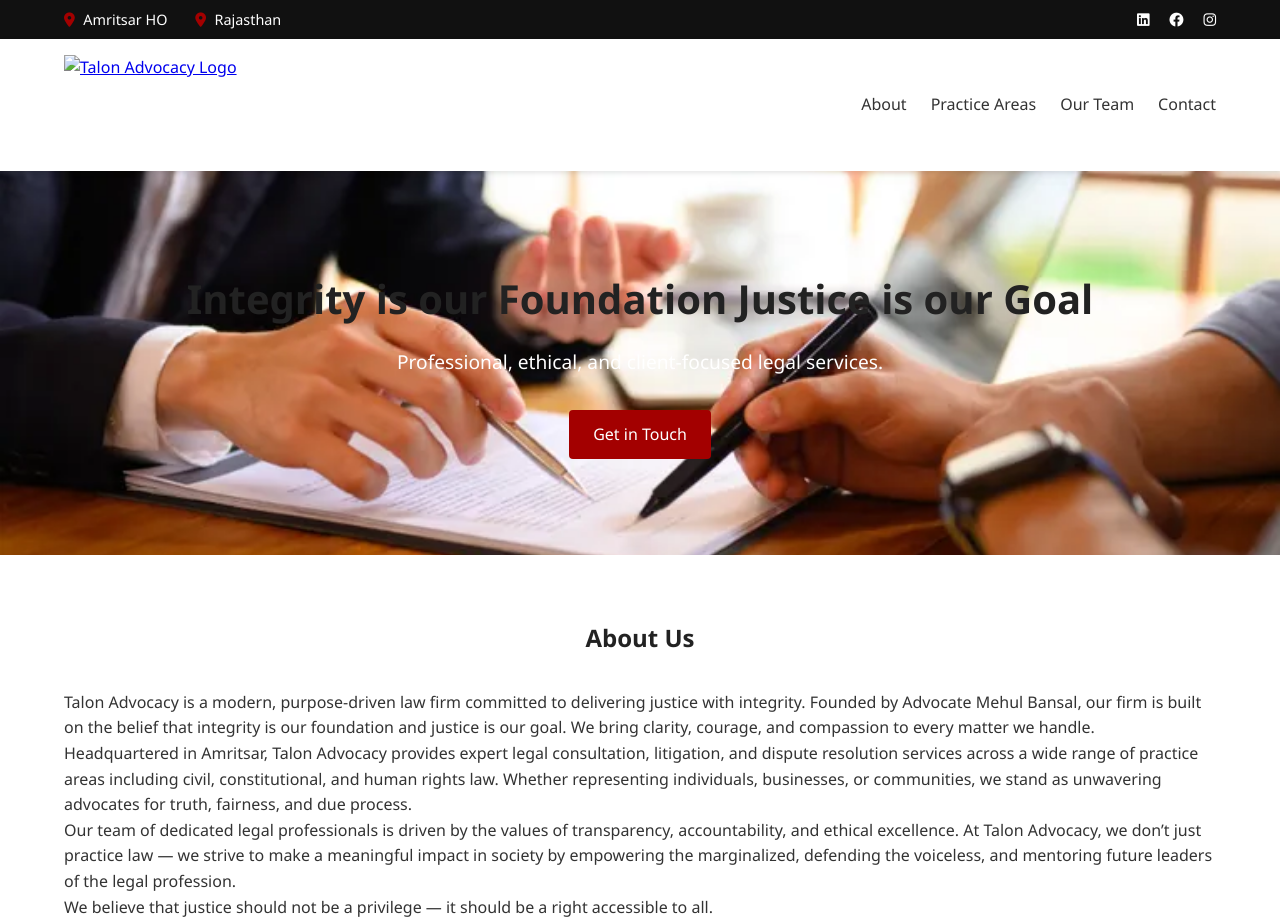
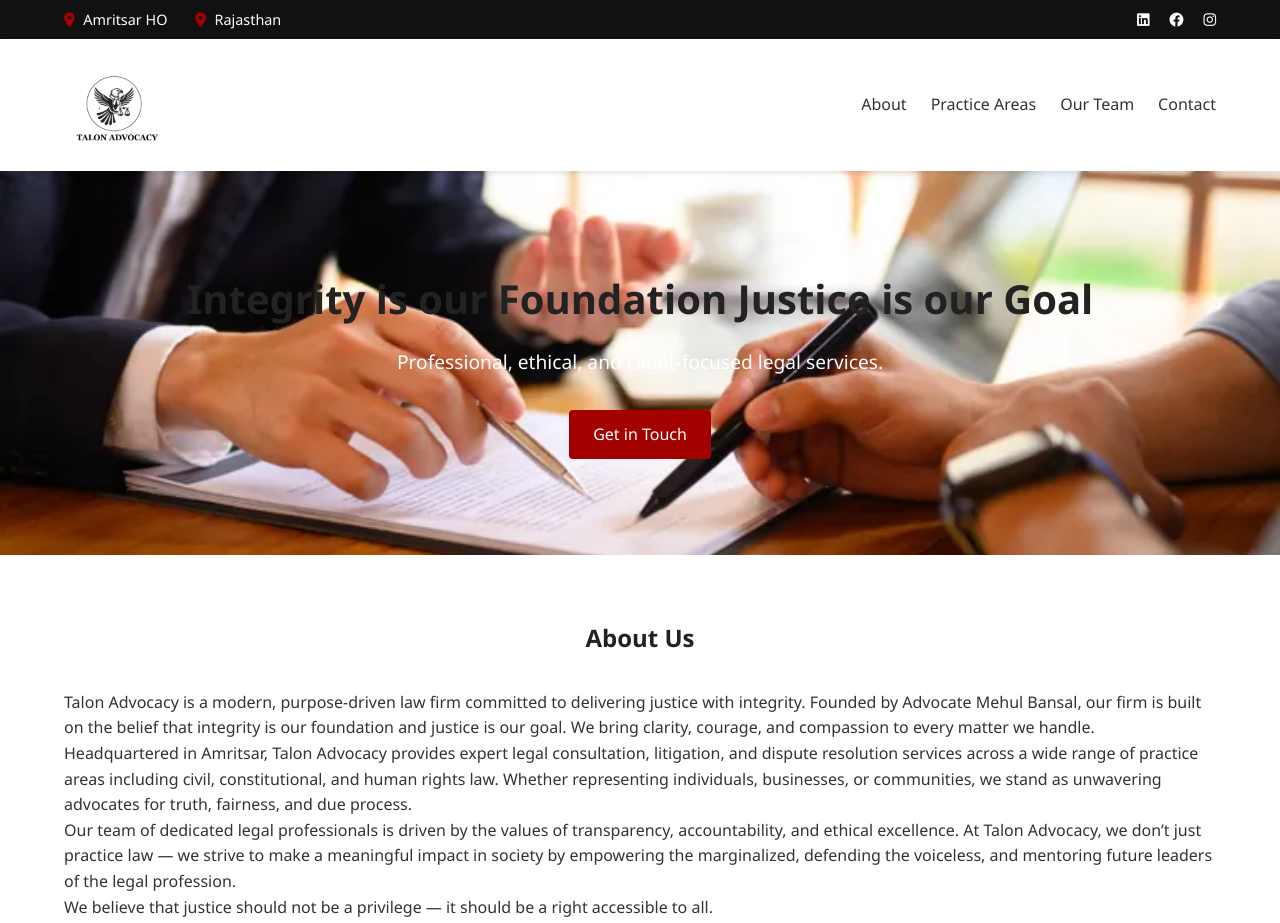
Before and after one commit to advmehulbansal/TalonAdvocacy, a plain HTML site: page index.html in a window 1280 px wide. Shown: the top 923 px of the page. Drawn offline with Linux system fonts and the light colour scheme.

Commit message:
fix logo

```diff
--- a/index.html
+++ b/index.html
@@ -27,7 +27,7 @@
   <header class="header">
     <div class="container">
 	<a href="/" class="logo">
-	  <img src="images/logo.jepg" alt="Talon Advocacy Logo">
+	  <img src="images/logo.jpeg" alt="Talon Advocacy Logo">
 	  <span class="sr-only">Talon Advocacy</span>
 	</a>
       <nav class="nav">
```
